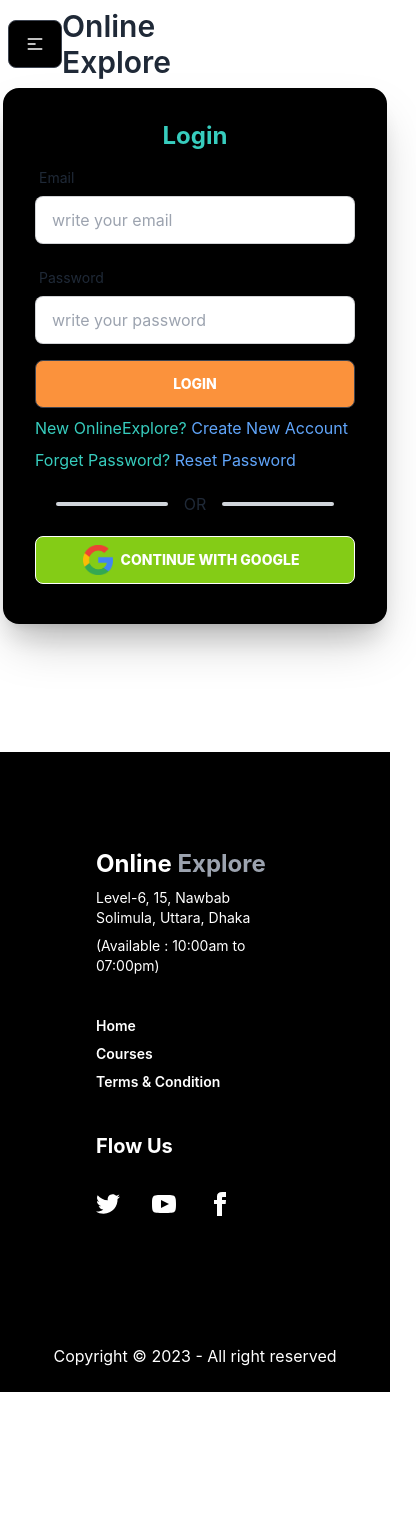
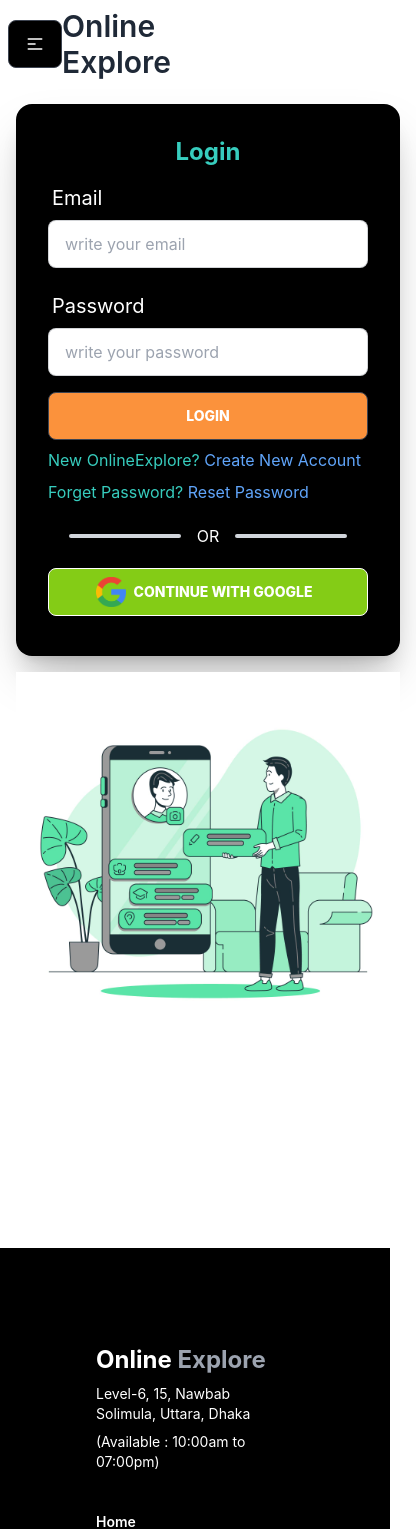
Before and after one commit to ibrahimsarder96/education-center, a React (Create React App) app: page /login in a window 390 px wide. Shown: the top 1529 px of the page, 416 px wide, since content can reach past the window. Before the commit the page ends 1392 px from the top, so only its background shows below. Built offline with nearby package versions, Linux system fonts and the light colour scheme; no server answers.

Commit message:
signUP page

```diff
--- a/src/Pages/Home/Home/CardInfo.js
+++ b/src/Pages/Home/Home/CardInfo.js
@@ -1,8 +1,8 @@
 import React from 'react';
-
+import 'animate.css';
 const InfoCard = ({bgclass, cardTitle, info}) => {
   return (
-    <div className={`card lg:card-side bg-base-100 shadow-xl ${bgclass}`}>
+    <div className={`animate__animated animate__bounceInUp card lg:card-side bg-base-100 shadow-xl ${bgclass}`}>
     <figure  className='pl-6 pt-4'>
       {/* <img src={img} alt="Album"/> */}
       </figure>
--- a/src/Pages/Home/Home/CourseCategories.js
+++ b/src/Pages/Home/Home/CourseCategories.js
@@ -23,7 +23,7 @@ const CourseCategories = () => {
     <div>
       <h1 className='text-center font-bold text-xl text-orange-400'>...Popular Categories...</h1>
       <h1 className='text-center font-bold text-3xl'>Course Categories</h1>
-      <div className='grid sm:grid-cols-1 md:grid-cols-2 lg:grid-cols-3 gap-6'>
+      <div className='grid  md:grid-cols-2 lg:grid-cols-3 gap-6'>
         {
           courses.map((course) => <CourseDetails
           key={course.id}
--- a/src/Pages/Login/Login.js
+++ b/src/Pages/Login/Login.js
@@ -7,6 +7,7 @@ import Loading from '../Shared/Loading/Loading';
 import { useForm } from 'react-hook-form';
 import { toast, ToastContainer } from 'react-toastify';
 import google from '../../assets/social/google.png';
+import login from '../../assets/social/login.jpg';
 const Login = () => {
   const [signInWithGoogle, gUser, gLoading, gError] = useSignInWithGoogle(auth);
   const [sendPasswordResetEmail] = useSendPasswordResetEmail(
@@ -53,15 +54,17 @@ const Login = () => {
   }
 
   return (
-  <div className='flex justify-center items-center'>
-    <div className="h-full  animate__animated animate__zoomIn card w-96 bg-black shadow-xl">
+<div className="hero min-h-screen bg-base-100">
+  <div className="hero-content flex-col lg:flex-row-reverse">
+    <div className="card flex-shrink-0 w-full max-w-sm">
+    <div className="h-full  animate__animated animate__fadeInRight card w-96 bg-black shadow-xl">
   <div className='card  w-96  shadow-2xl'>
   <div className="card-body w-96">
   <h2 className="text-center text-accent text-2xl font-bold">Login</h2>
   <form onSubmit={handleSubmit(onSubmit)}>
         <div className="form-control w-full max-w-xs">
         <label className="label">
-          <span className="label-text">Email</span>
+          <span className="label-text text-white text-xl">Email</span>
         </label>
         <input
         type="email"
@@ -85,7 +88,7 @@ const Login = () => {
       </div>
         <div className="form-control w-full max-w-xs">
         <label className="label">
-          <span className="label-text">Password</span>
+          <span className="label-text text-white text-xl">Password</span>
         </label>
         <input
         type="password"
@@ -102,7 +105,6 @@ const Login = () => {
           }
         })}
         />
-
         <label className="label">
         {errors.password?.type === 'required' && <span className="label-text-alt text-red-500">{errors.password.message}</span>}
       {errors.password?.type === 'minLength' && <span className="label-text-alt text-red-500">{errors.password.message}</span>}
@@ -115,7 +117,7 @@ const Login = () => {
     <p className='text-accent'>Forget Password? <button onClick={resetPassword} variant='link' className='text-blue-400' >Reset Password</button></p>
     <div className="flex items-center justify-center ">
         <div className="h-1 bg-gray-300 w-28 rounded-md"></div>
-        <div className="divider">OR</div>
+        <div className="divider text-white">OR</div>
         <div className="h-1 bg-gray-300 w-28 rounded-md"></div>
     </div>
   <button
@@ -128,10 +130,14 @@ const Login = () => {
   </div>
   </div>
 </div>
+    </div>
+    <div className="animate__animated animate__fadeInLeft text-center lg:text-left">
+    <img style={{width: '800px'}} src={login} alt="" />
+      <p className="py-6">
+      </p>
+    </div>
   </div>
-
-
+</div>
   );
 };
-
 export default Login;
--- a/src/Pages/Login/SignUp.js
+++ b/src/Pages/Login/SignUp.js
@@ -37,17 +37,17 @@ const SignUp = () => {
   const onSubmit = async(data) =>{
     createUserWithEmailAndPassword(data.email, data.password);
     await updateProfile({ displayName: data.name});
-      navigate('/home')
+      navigate('/')
   };
   return (
     <div className="card h-screen justify-center items-center">
-    <div className='card w-100 animate__animated animate__zoomIn bg-black shadow-2xl'>
+    <div className='card w-100 animate__animated animate__fadeInUp bg-black shadow-2xl'>
     <div className="card-body w-96">
     <h2 className="text-center text-accent text-2xl font-bold">Sign UP</h2>
     <form onSubmit={handleSubmit(onSubmit)}>
           <div className="form-control w-full max-w-xs">
           <label className="label">
-            <span className="label-text">Name</span>
+            <span className="label-text text-white text-xl">Name</span>
           </label>
           <input
           type="text"
@@ -66,7 +66,7 @@ const SignUp = () => {
         </div>
           <div className="form-control w-full max-w-xs">
           <label className="label">
-            <span className="label-text">Email</span>
+            <span className="label-text text-white text-xl">Email</span>
           </label>
           <input
           type="email"
@@ -90,7 +90,7 @@ const SignUp = () => {
         </div>
           <div className="form-control w-full max-w-xs">
           <label className="label">
-            <span className="label-text">Password</span>
+            <span className="label-text text-white text-xl">Password</span>
           </label>
           <input
           type="password"
@@ -114,7 +114,7 @@ const SignUp = () => {
           </label>
         </div>
         <input onClick={() => setAgree(!agree)} type="checkbox" name="terms" id="terms" />
-        <label className={`pl-2 ${agree ? ' ' : 'text-red-500'}`} htmlFor="terms">Accept OnlineExplore terms and Condition</label>
+        <label className={`pl-2 ${agree ? 'text-white ' : 'text-red-500'}`} htmlFor="terms">Accept OnlineExplore terms and Condition</label>
         {signInError}
           <input
           disabled={!agree}
@@ -127,7 +127,7 @@ const SignUp = () => {
 
       <div className="flex items-center justify-center ">
         <div className="h-1 bg-gray-300 w-28 rounded-md"></div>
-        <div className="divider">OR</div>
+        <div className="divider text-white">OR</div>
         <div className="h-1 bg-gray-300 w-28 rounded-md"></div>
       </div>
     <button
--- a/src/Pages/Shared/Navbar/Navbar.js
+++ b/src/Pages/Shared/Navbar/Navbar.js
@@ -16,14 +16,14 @@ const Navbar = () => {
         <label tabIndex={0} className="btn bg-black lg:hidden">
           <svg xmlns="http://www.w3.org/2000/svg" className="h-5 w-5" fill="none" viewBox="0 0 24 24" stroke="white"><path strokeLinecap="round" strokeLinejoin="round" strokeWidth="2" d="M4 6h16M4 12h8m-8 6h16"/></svg>
         </label>
-        <ul tabIndex="0" className="menu menu-compact dropdown-content mt-3 p-2 shadow bg-black rounded-box w-52">
+        <ul tabIndex="0" className="menu menu-compact dropdown-content mt-3 p-2 shadow bg-gray-400 text-white rounded-box w-52">
           {menuItem}
         </ul>
       </div>
       <Link to='/' className="text-3xl font-semibold">Online Explore</Link>
     </div>
     <div className=" hidden lg:flex ">
-    <ul className="menu menu-horizontal p-0  ml-48">
+    <ul className="menu menu-horizontal font-semibold p-0  ml-48">
         {menuItem}
       </ul>
     </div>
```
Also changed, not shown: src/assets/social/login.jpg (added).
